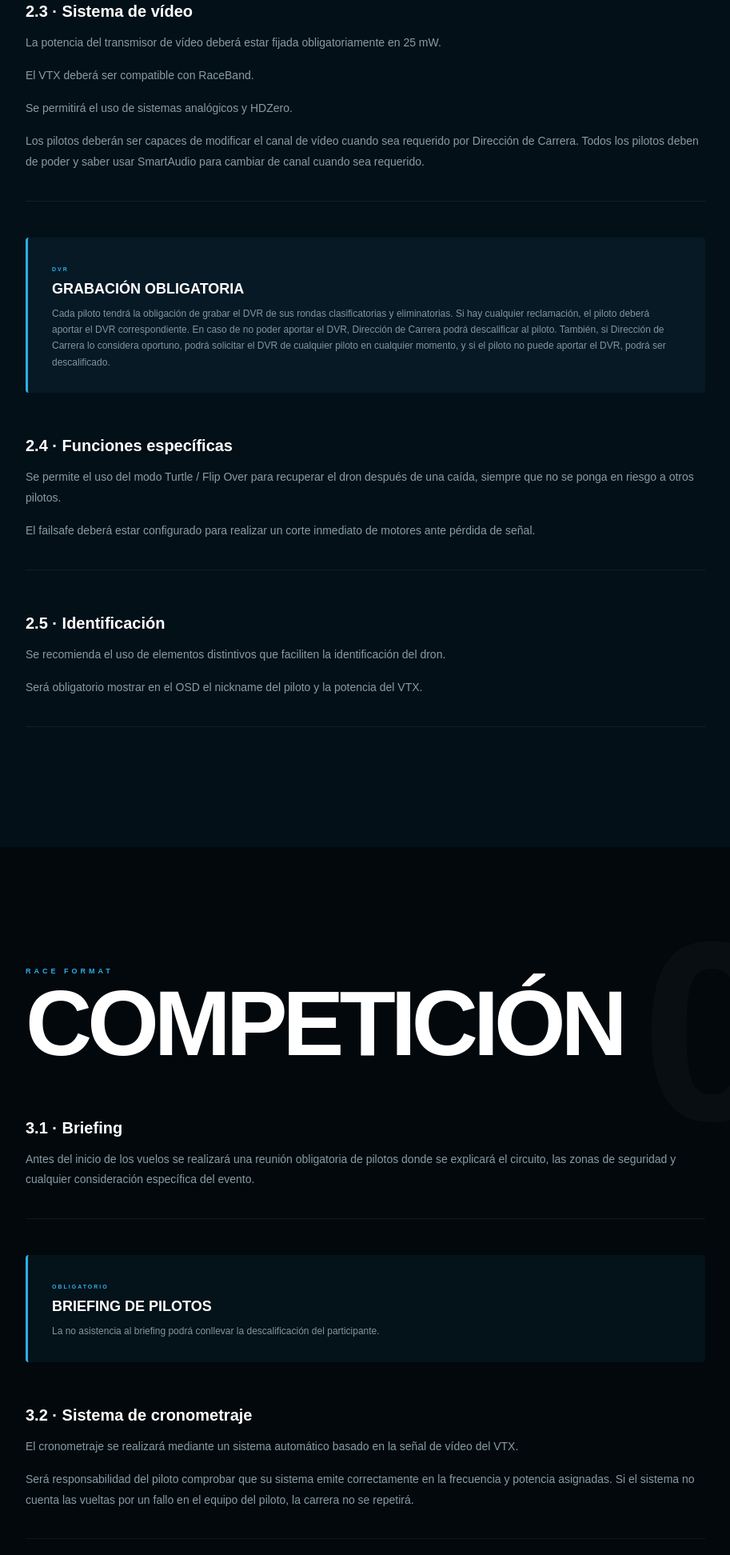
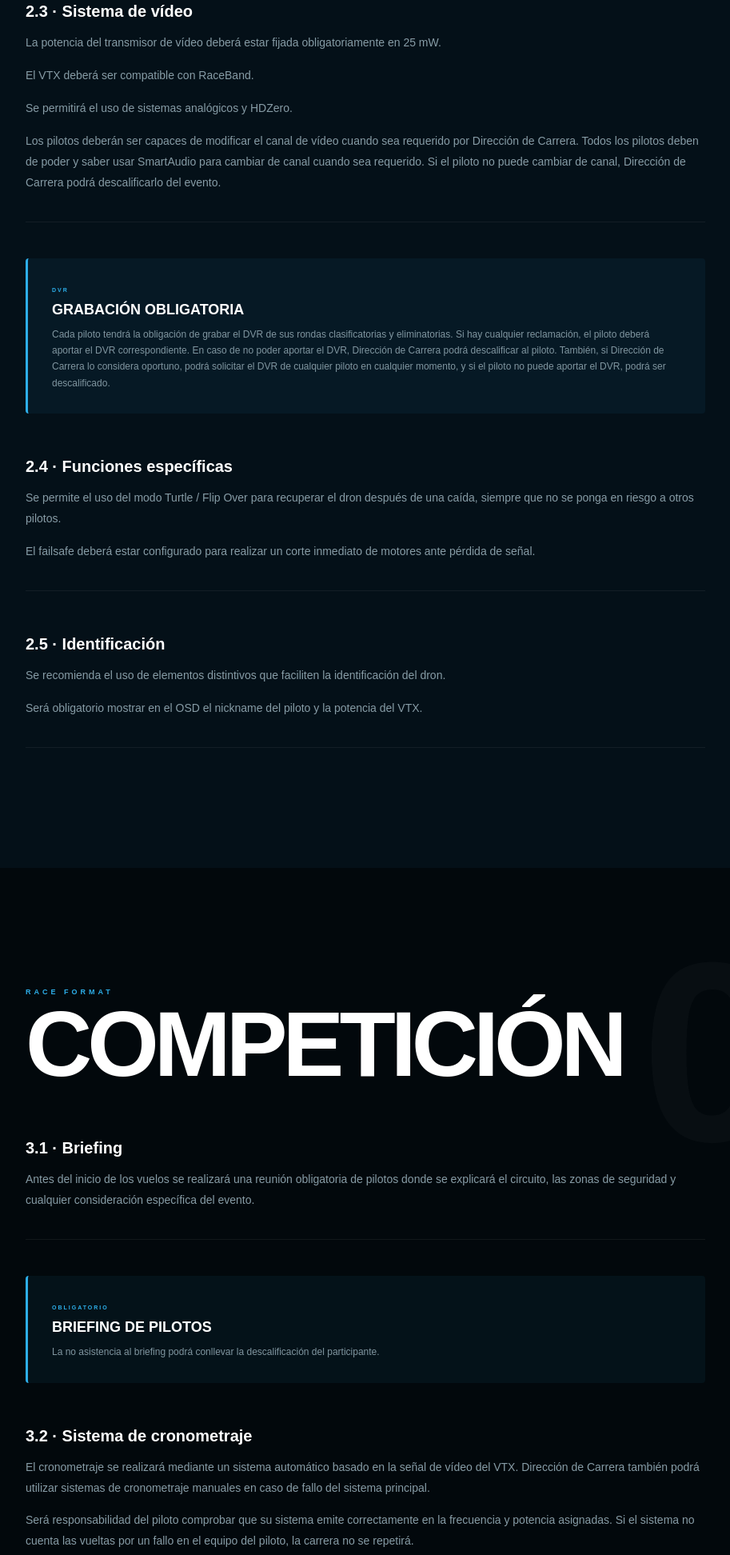
Before and after one commit to galiciawhoopleague/galiciawhoopleague, a plain HTML site: page normativa.html in a window 1280 px wide. Shown: the part 4336-6280 px from the top of the page at 80% size, without its empty margins (58-971 px from the left). Drawn offline with Linux system fonts and the light colour scheme.

Commit message:
Update normativa.html

```diff
--- a/normativa.html
+++ b/normativa.html
@@ -853,6 +853,7 @@
                         el canal de vídeo cuando sea requerido por
                         Dirección de Carrera. Todos los pilotos deben de poder y saber
                         usar SmartAudio para cambiar de canal cuando sea requerido.
+                        Si el piloto no puede cambiar de canal, Dirección de Carrera podrá descalificarlo del evento.
                     </p>
 
                 </div>
@@ -999,6 +1000,7 @@
                     <p>
                         El cronometraje se realizará mediante un sistema
                         automático basado en la señal de vídeo del VTX.
+                        Dirección de Carrera también podrá utilizar sistemas de cronometraje manuales en caso de fallo del sistema principal.
                     </p>
 
                     <p>
@@ -1109,6 +1111,7 @@
                         La salida se realizará mediante una señal acústica.
                         Un piloto que despegue antes de la señal deberá
                         aterrizar y volver a realizar la salida.
+                        Si un piloto no cumple con el procedimiento de salida, Dirección de Carrera podrá descalificarlo de la carrera.
                     </p>
 
                 </div>
```
